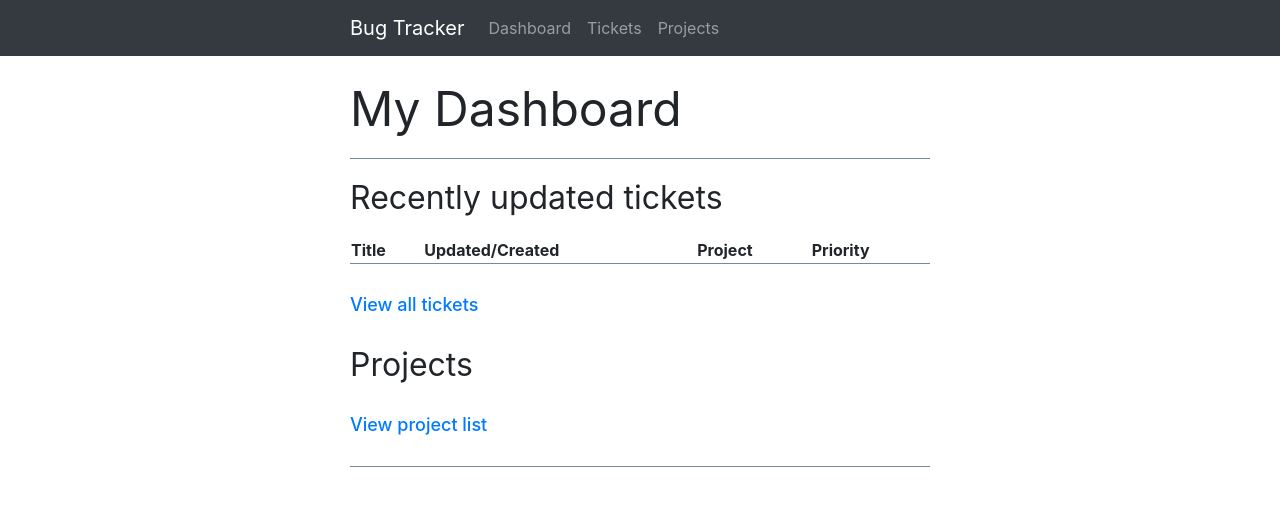
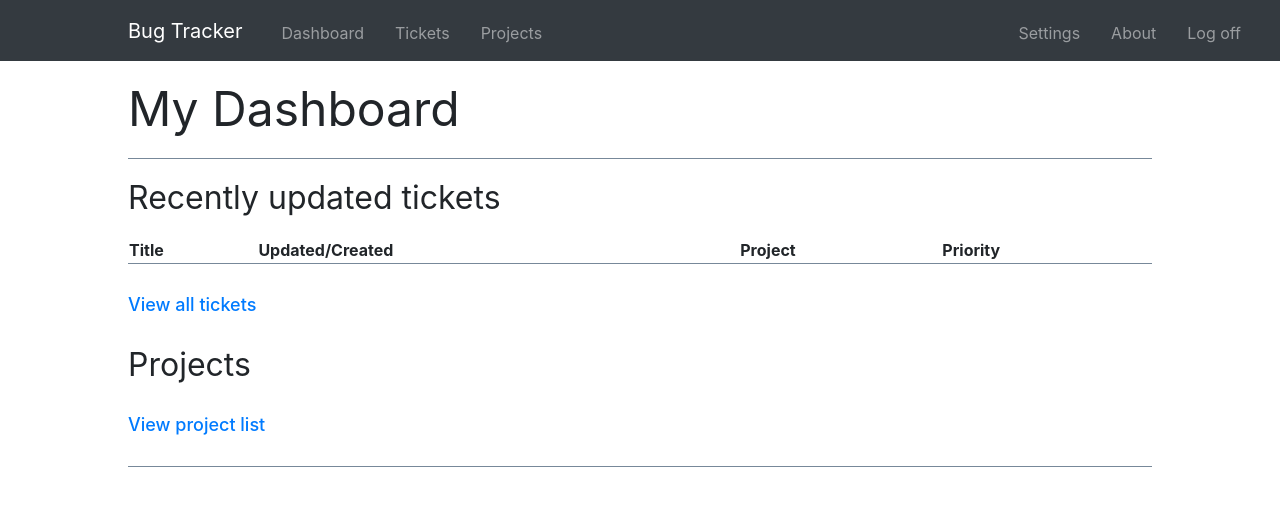
Before and after one commit to Anthony9698/BugTracker, a Django app: page /Tickets/Dashboard in a window 1280 px wide. Shown: the top 506 px of the page. Run offline with Django 3.2, Linux system fonts and the light colour scheme; lists and menus that the app fills with data are empty; some libraries are stand-ins or nearby versions.

Commit message:
Modified css in dashboard and projects to be resized automatically and added right section of navigation bar.

```diff
--- a/src/profiles/templates/navbar.html
+++ b/src/profiles/templates/navbar.html
@@ -1,5 +1,5 @@
 <nav class="navbar navbar-expand-md navbar-dark bg-dark fixed-top navigation-bar">
-    <a class="navbar-brand" href="{% url 'dashboard' %}">Bug Tracker</a>
+    <a id="bug-tracker" class="navbar-brand" href="{% url 'dashboard' %}">Bug Tracker</a>
     <button class="navbar-toggler" type="button" data-toggle="collapse" data-target="#navbarsExampleDefault"
             aria-controls="navbarsExampleDefault" aria-expanded="false" aria-label="Toggle navigation">
         <span class="navbar-toggler-icon"></span>
@@ -22,6 +22,17 @@
                 <a class="nav-link" href="{% url 'projects' %}">Projects</a>
             </li>
         </ul>
+        <ul class="navbar-nav">
+            <li id="right-menu-section" class="nav-item">
+                <a class="nav-link" href="#">Settings</a>
+            </li>
+            <li class="nav-item">
+                <a class="nav-link" href="#">About</a>
+            </li>
+            <li class="nav-item">
+                <a class="nav-link" href="#">Log off</a>
+            </li>
+        </ul>
         <!-- <form class="form-inline my-2 my-lg-0">
             <input class="form-control mr-sm-2" type="text" placeholder="Search" aria-label="Search">
             <button class="btn btn-outline-success my-2 my-sm-0" type="submit">Search</button>
--- a/static/static/css/dashboard.css
+++ b/static/static/css/dashboard.css
@@ -1,6 +1,7 @@
 .top-heading {
-    margin-left: 350px;
-    margin-right: 350px;
+    margin: 0 auto;
+    width: 80%;
+    height: 50%;
     border-bottom: 1px solid lightslategray;
 }
 
@@ -38,9 +39,21 @@
     margin-bottom: 20px;
 }
 
+.navigation-bar {
+    padding-left: 10%;
+}
 
-.navigation-bar {
-    padding-left: 350px;
+.navbar-nav .nav-item {
+    padding-top: 5px;
+    margin: 0 15px 0 0;
+}
+
+#right-menu-section .nav-item{
+    float: right;
+}
+
+#bug-tracker {
+    padding-right: 15px;
 }
 
 table {
```
